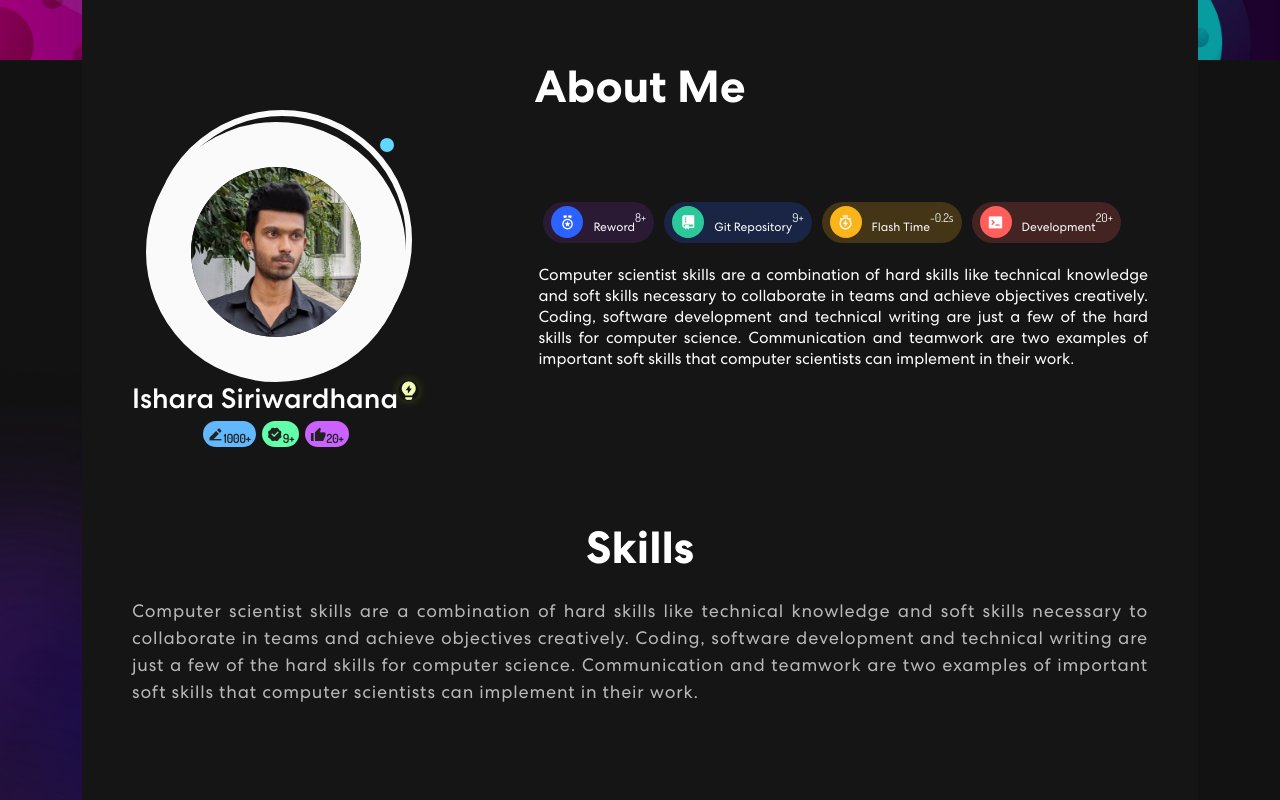
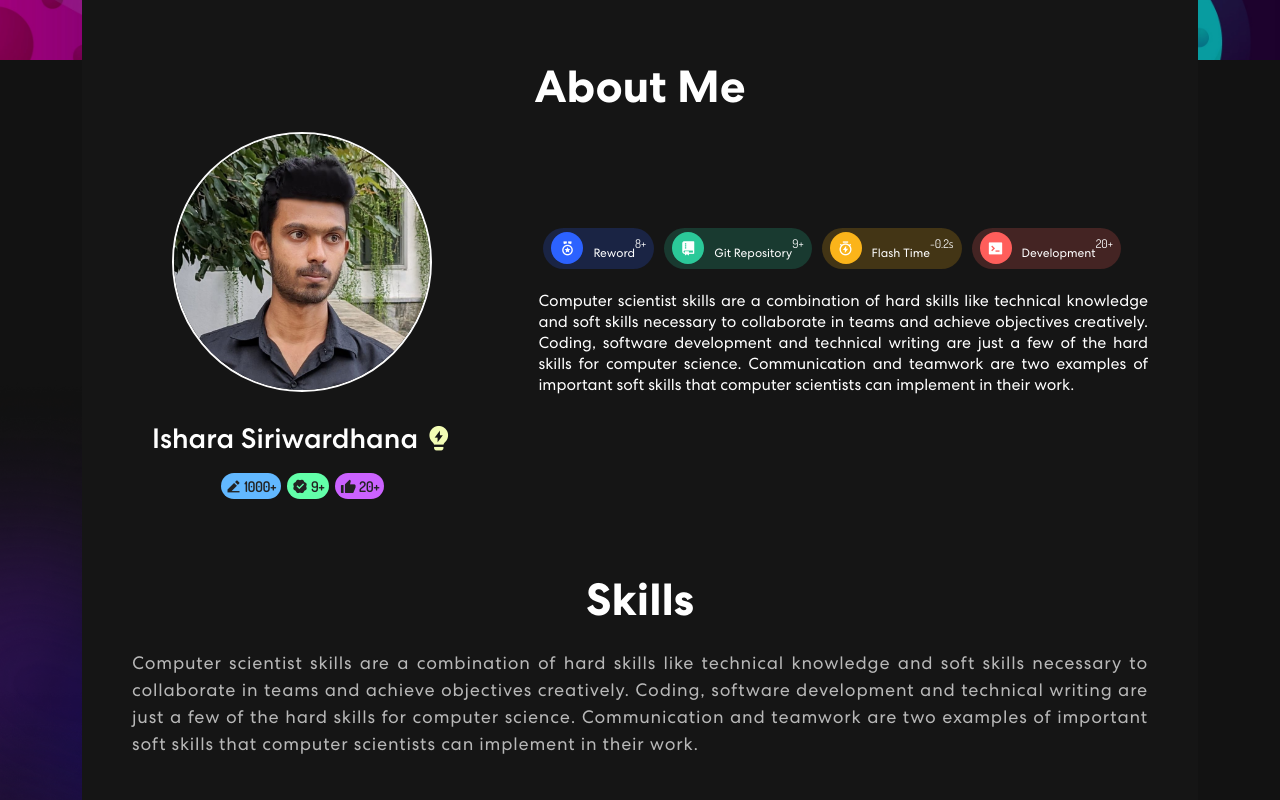
Before and after one commit to isharaimagines/myportfolio, a React (Create React App) app: page / in a window 1280 px wide. Shown: the part 820-1620 px from the top of the page. Built offline with nearby package versions, Linux system fonts and the light colour scheme.

Commit message:
initial commit

```diff
--- a/src/App.css
+++ b/src/App.css
@@ -277,6 +277,7 @@ nav.navbar .navbar-toggler[aria-expanded="true"] .navbar-toggler-icon {
   display: block;
 }
 .banner p {
+  text-align: justify;
   color: #b8b8b8;
   font-size: 18px;
   letter-spacing: 0.8px;
@@ -627,9 +628,11 @@ nav.navbar .navbar-toggler[aria-expanded="true"] .navbar-toggler-icon {
   justify-content: flex-start;
 }
 .skill-bx .newColom .profile_me .image {
+  margin: 10px;
   width: 260px;
   height: 260px;
 }
+/*
 .skill-bx .newColom .profile_me .image::after {
   position: absolute;
   content: "";
@@ -648,13 +651,17 @@ nav.navbar .navbar-toggler[aria-expanded="true"] .navbar-toggler-icon {
   border: 6px solid #fafafa;
   transform: translateX(6px) translateY(-12px);
 }
+ */
 
+.skill-bx .newColom .profile_me .myname {
+  margin: 20px;
+}
 .skill-bx .newColom .profile_me .image img {
   width: 100%;
   height: 100%;
   object-fit: cover;
   border-radius: 50%;
-  border: 45px solid #fafafa;
+  border: 2px solid #fafafa;
 }
 
 .newColom .discript {
@@ -681,13 +688,9 @@ nav.navbar .navbar-toggler[aria-expanded="true"] .navbar-toggler-icon {
   margin: 3px;
   color: #121212;
 }
-.newColom .profile_me h3 sup {
-  background: transparent;
-}
-.newColom .profile_me h3 sup i {
+
+.newColom .profile_me h3 i {
   animation: color-change 3s infinite;
-  background: transparent;
-  border-radius: 50%;
 }
 @keyframes color-change {
   0% {
@@ -697,15 +700,15 @@ nav.navbar .navbar-toggler[aria-expanded="true"] .navbar-toggler-icon {
     color: #eafb7a;
   }
   66% {
-    box-shadow: rgb(221, 255, 0, 0.8) 0px 0px 40px 4px;
-    color: #ddff00;
+    color: #d9ff00;
   }
   100% {
     color: #eafb7a;
   }
 }
-.newColom .profile_me p i sub {
+.newColom .profile_me p i span {
   font-family: "Dosis", sans-serif;
+  font-size: 14px;
   font-weight: 600;
 }
 .newColom .profile_me p i:nth-child(1) {
@@ -742,10 +745,10 @@ nav.navbar .navbar-toggler[aria-expanded="true"] .navbar-toggler-icon {
   text-align: justify;
 }
 .newColom .discript .icons .icon_logo:nth-child(1) {
-  background: rgba(125, 45, 174, 0.2);
+  background: rgb(46, 98, 255, 0.2);
 }
 .newColom .discript .icons .icon_logo:nth-child(2) {
-  background: rgb(46, 98, 255, 0.2);
+  background: rgb(43, 202, 154, 0.2);
 }
 .newColom .discript .icons .icon_logo:nth-child(3) {
   background: rgb(251, 179, 24, 0.2);
--- a/src/components/Skills.js
+++ b/src/components/Skills.js
@@ -1,31 +1,7 @@
-import meter1 from "../assets/img/meter1.svg";
-import meter2 from "../assets/img/meter2.svg";
-import meter3 from "../assets/img/meter3.svg";
-import Carousel from "react-multi-carousel";
 import "react-multi-carousel/lib/styles.css";
 import colorSharp from "../assets/img/color-sharp.png";
 
 export const Skills = () => {
-  const responsive = {
-    superLargeDesktop: {
-      // the naming can be any, depends on you.
-      breakpoint: { max: 4000, min: 3000 },
-      items: 5,
-    },
-    desktop: {
-      breakpoint: { max: 3000, min: 1024 },
-      items: 3,
-    },
-    tablet: {
-      breakpoint: { max: 1024, min: 464 },
-      items: 2,
-    },
-    mobile: {
-      breakpoint: { max: 464, min: 0 },
-      items: 1,
-    },
-  };
-
   return (
     <section className="skill" id="skills">
       <div className="container">
--- a/src/components/profile.js
+++ b/src/components/profile.js
@@ -14,24 +14,21 @@ export const Profile = () => {
                   <div className="image">
                     <img src={profileme} alt="profile_me"></img>
                   </div>
-                  <h3>
-                    Ishara Siriwardhana
-                    <sup>
-                      <i class="ri-lightbulb-flash-fill"></i>
-                    </sup>
+                  <h3 className="myname">
+                    Ishara Siriwardhana <i class="ri-lightbulb-flash-fill"></i>
                   </h3>
 
                   <p>
                     <i class="ri-edit-2-fill">
-                      <sub>1000+</sub>
+                      <span> 1000+</span>
                     </i>
 
                     <i class="ri-verified-badge-fill">
-                      <sub>9+</sub>
+                      <span> 9+</span>
                     </i>
 
                     <i class="ri-thumb-up-fill">
-                      <sub>20+</sub>
+                      <span> 20+</span>
                     </i>
                   </p>
                 </div>
```
